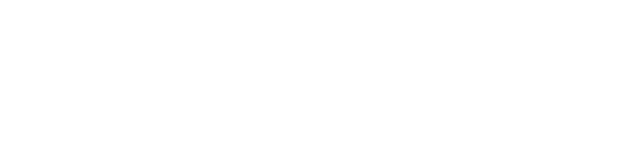
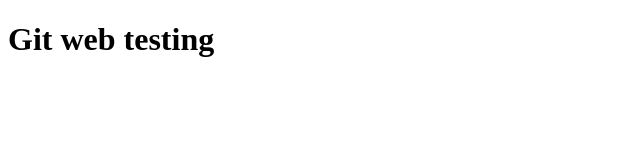
Before and after one commit to EricCheungHK/EricCheungHK.github.io, a plain HTML site: page index.html in a window 1280 px wide. Shown: the whole page, without its empty margins (0-640 px from the left). Drawn offline with Linux system fonts and the light colour scheme.

Commit message:
Update index.html

```diff
--- a/index.html
+++ b/index.html
@@ -4,7 +4,10 @@
     <meta charset="UTF-8">
     <meta http-equiv="X-UA-Compatible" content="IE=edge">
     <meta name="viewport" content="width=device-width, initial-scale=1.0">
-    <title>Document</title>
+    <title>Git</title>
+
+    <h1>Git web testing</h1>
+
 </head>
 <body>
 
```
